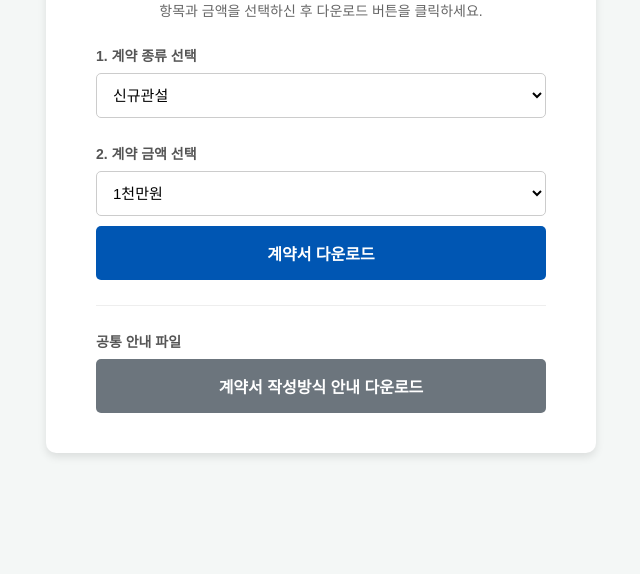
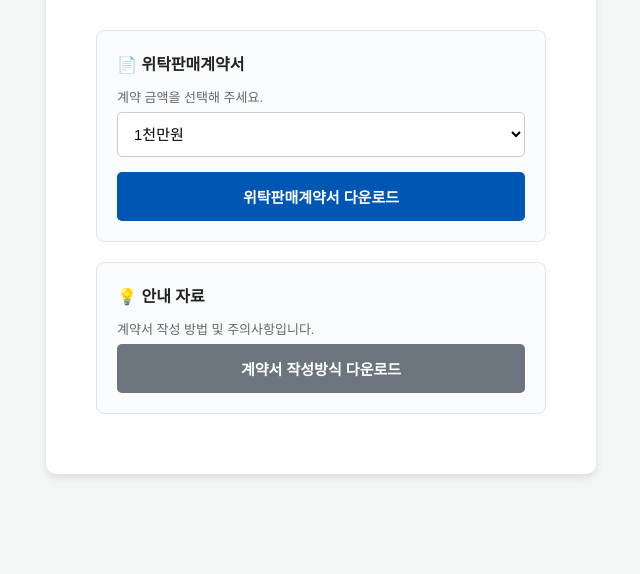
Before and after one commit to catcloudbutler/contract, a plain HTML site: page index.html in a window 1280 px wide. Shown: the part 226-800 px from the top of the page, without its empty margins (319-959 px from the left). Drawn offline with Linux system fonts and the light colour scheme.

Commit message:
Add files via upload

```diff
--- a/index.html
+++ b/index.html
@@ -14,6 +14,12 @@
             justify-content: center;
             align-items: center;
             height: 100vh;
+
+            /* 텍스트 선택(드래그) 방지 CSS */
+            -webkit-user-select: none;
+            -moz-user-select: none;
+            -ms-user-select: none;
+            user-select: none;
         }
 
         .container {
@@ -35,16 +41,30 @@
         p {
             color: #666666;
             font-size: 14px;
-            margin-bottom: 25px;
+            margin-bottom: 30px;
+        }
+
+        .section-box {
+            background-color: #fafbfc;
+            border: 1px solid #e1e4e6;
+            border-radius: 8px;
+            padding: 20px;
+            margin-bottom: 20px;
+            text-align: left;
         }
 
         .section-title {
-            text-align: left;
-            font-size: 14px;
+            font-size: 16px;
             font-weight: bold;
-            color: #555;
-            margin-bottom: 8px;
-            margin-top: 15px;
+            color: #222222;
+            margin-bottom: 12px;
+        }
+
+        .label {
+            font-size: 13px;
+            color: #666666;
+            display: block;
+            margin-bottom: 6px;
         }
 
         /* 선택박스(Select) 스타일 */
@@ -52,23 +72,16 @@
             width: 100%;
             padding: 12px;
             font-size: 15px;
-            border: 1px solid #ccc;
+            border: 1px solid #cccccc;
             border-radius: 5px;
-            background-color: #fff;
+            background-color: #ffffff;
             outline: none;
             box-sizing: border-box;
-            margin-bottom: 10px;
+            margin-bottom: 15px;
         }
 
         select:focus {
             border-color: #0056b3;
-        }
-
-        /* 구분선 */
-        .divider {
-            margin: 25px 0;
-            border: 0;
-            border-top: 1px solid #eee;
         }
 
         /* 다운로드 버튼 스타일 */
@@ -77,10 +90,11 @@
             background-color: #0056b3;
             color: #ffffff;
             text-decoration: none;
-            padding: 15px 20px;
+            padding: 14px 20px;
             border-radius: 5px;
             font-weight: bold;
-            font-size: 16px;
+            font-size: 15px;
+            text-align: center;
             transition: background-color 0.3s ease;
             cursor: pointer;
             border: none;
@@ -91,50 +105,49 @@
         .download-btn:hover {
             background-color: #004494;
         }
+
+        /* 공통 안내 파일 버튼 스타일 (회색) */
+        .download-btn.secondary {
+            background-color: #6c757d;
+        }
+
+        .download-btn.secondary:hover {
+            background-color: #5a6268;
+        }
     </style>
 </head>
-<body>
+<body oncontextmenu="return false" ondragstart="return false" onselectstart="return false">
 
     <div class="container">
         <h1>광장대리점_계약서</h1>
-        <p>항목과 금액을 선택하신 후 다운로드 버튼을 클릭하세요.</p>
+        <p>필요한 계약서 항목과 금액을 선택하여 다운로드하세요.</p>
 
-        <div class="section-title">1. 계약 종류 선택</div>
-        <select id="contractType">
-            <option value="신규관설">신규관설</option>
-            <option value="관계설정">관계설정</option>
-        </select>
-
-        <div class="section-title">2. 계약 금액 선택</div>
+        <div class="section-box">
+            <div class="section-title">📄 위탁판매계약서</div>
+            <label class="label" for="amountType">계약 금액을 선택해 주세요.</label>
             <select id="amountType">
                 <option value="1천만원">1천만원</option>
                 <option value="2천만원">2천만원</option>
                 <option value="3천만원">3천만원</option>
             </select>
+            <button class="download-btn" onclick="downloadContract()">위탁판매계약서 다운로드</button>
+        </div>
 
-        <button class="download-btn" onclick="downloadContract()">계약서 다운로드</button>
-
-        <hr class="divider">
-
-        <div class="section-title">공통 안내 파일</div>
-        <a href="./files/계약서_작성방식.pdf" download class="download-btn" style="background-color: #6c757d;">
-            계약서 작성방식 안내 다운로드
+        <div class="section-box">
+            <div class="section-title">💡 안내 자료</div>
+            <label class="label">계약서 작성 방법 및 주의사항입니다.</label>
+            <a href="./files/계약서_작성방식.pdf" download class="download-btn secondary">
+                계약서 작성방식 다운로드
             </a>
+        </div>
     </div>
 
     <script>
         function downloadContract() {
-            // 사용자가 선택한 항목과 금액 가져오기
-            const contract = document.getElementById('contractType').value;
             const amount = document.getElementById('amountType').value;
-
-            // 파일명 조합 (예: 신규관설_1천만원.pdf)
-            const fileName = contract + "_" + amount + ".pdf";
-
-            // 파일이 저장된 실제 경로 생성
+            const fileName = "위탁판매계약서_" + amount + ".pdf";
             const filePath = "./files/" + fileName;
 
-            // 가상의 다운로드 링크를 만들어 브라우저에 다운로드 명령 실행
             const link = document.createElement('a');
             link.href = filePath;
             link.download = fileName;
@@ -142,6 +155,17 @@
             link.click();
             document.body.removeChild(link);
         }
+
+        // 키보드 단축키 방지 (F12 개발자 도구, Ctrl+Shift+I, Ctrl+C 복사 등) 추가 옵션
+        document.addEventListener('keydown', function(event) {
+            if (event.keyCode === 123 || // F12
+                (event.ctrlKey && event.shiftKey && event.keyCode === 73) || // Ctrl+Shift+I
+                (event.ctrlKey && event.keyCode === 67) || // Ctrl+C
+                (event.ctrlKey && event.keyCode === 86) || // Ctrl+V
+                (event.ctrlKey && event.keyCode === 85)) { // Ctrl+U (소스보기)
+                event.preventDefault();
+            }
+        });
     </script>
 
 </body>
```
Lines whose indentation alone changed are shown as unchanged.
